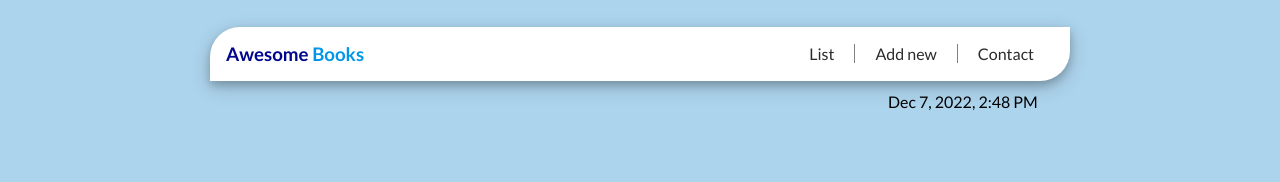
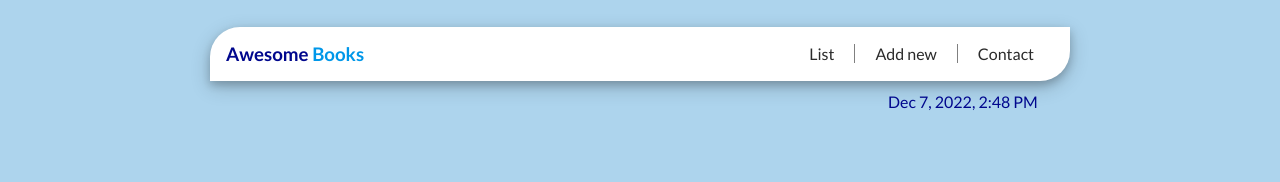
Before and after one commit to felixDev22/Awesome-Book-ES6, a website with bundled scripts: page index.html in a window 1280 px wide. Shown: the top 182 px of the page. Built offline with nearby package versions, Linux system fonts and the light colour scheme.

Commit message:
Make time visible

```diff
--- a/index.css
+++ b/index.css
@@ -70,6 +70,7 @@ nav ul li a:hover {
 .date {
   display: flex;
   float: right;
+  color: #00078d;
   padding: 0 13%;
 }
 
--- a/index.js
+++ b/index.js
@@ -1,6 +1,4 @@
 /* eslint-disable import/no-unresolved */
-/* eslint-disable import/no-unresolved */
-
 import './modules/addEvent.js';
 import './modules/time.js';
 import {
```
